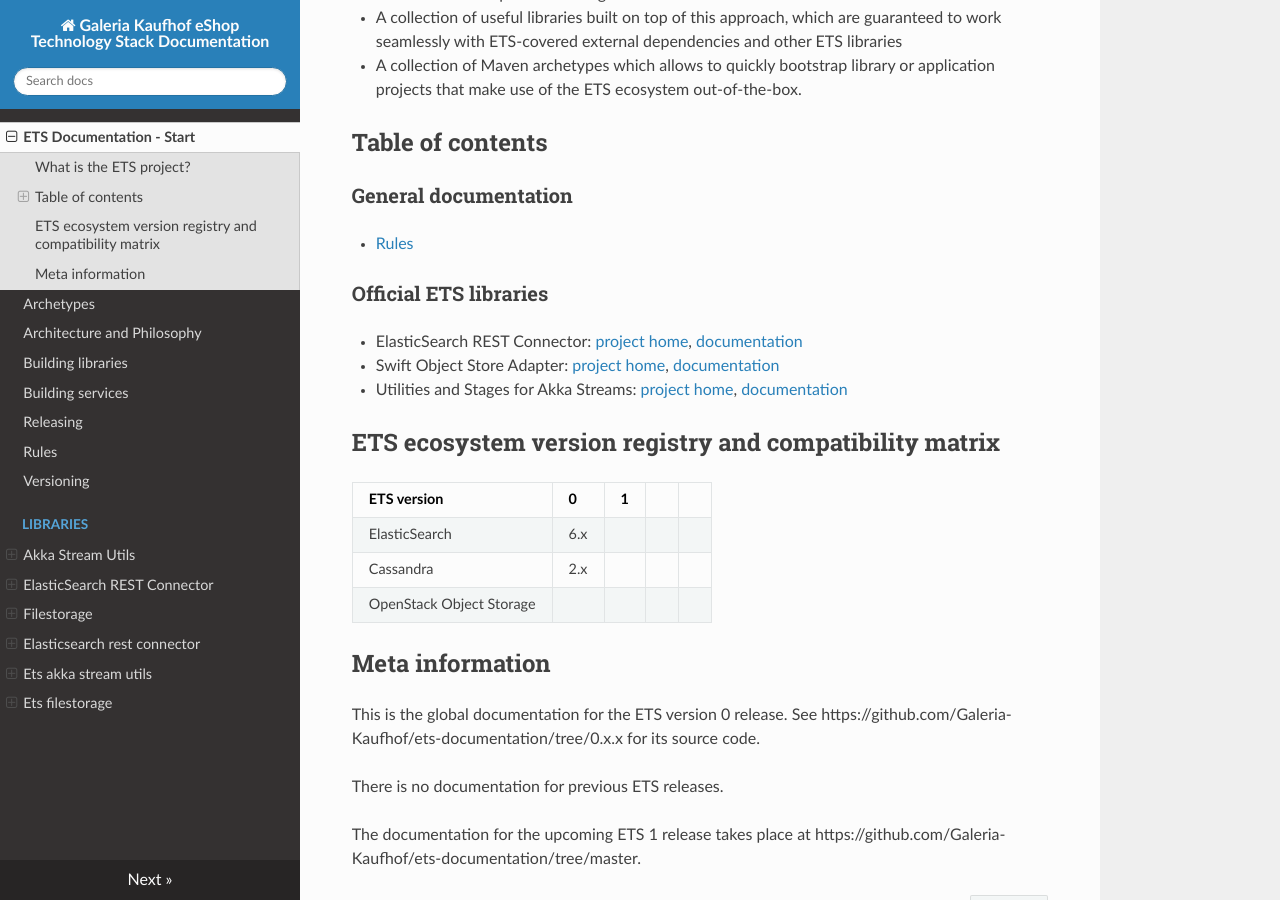
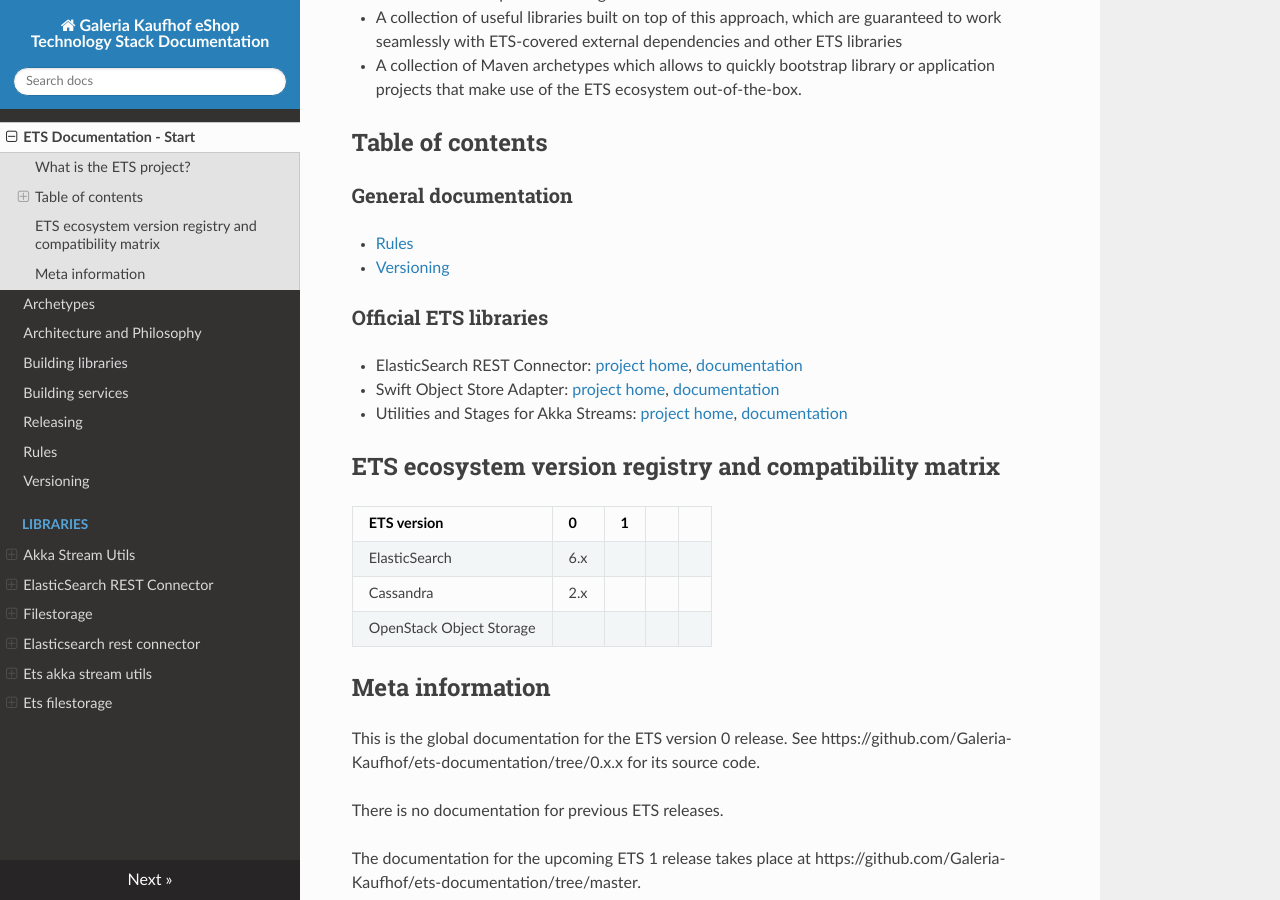
Before and after one commit to Galeria-Kaufhof/ets-documentation, an MkDocs documentation site: the page built from docs/index.md, in a window 1280 px wide and 900 px high, scrolled down 402 px. Built offline with MkDocs 1.6.1, drawn with Linux system fonts in a browser that asks for light colours; nearby versions of some CDN libraries.

Commit message:
Adding "Versioning" chapter to top-level TOC.

```diff
--- a/docs/index.md
+++ b/docs/index.md
@@ -17,6 +17,7 @@
 
 ### General documentation
 - [Rules](rules.md)
+- [Versioning](versioning.md)
 
 
 ### Official ETS libraries
```
